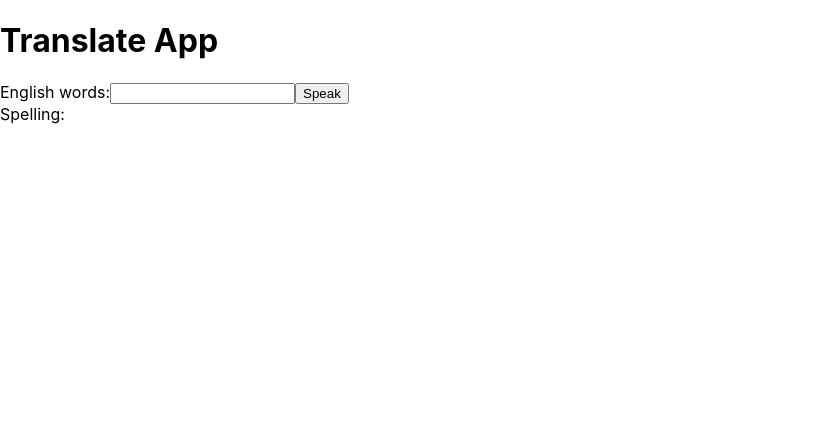
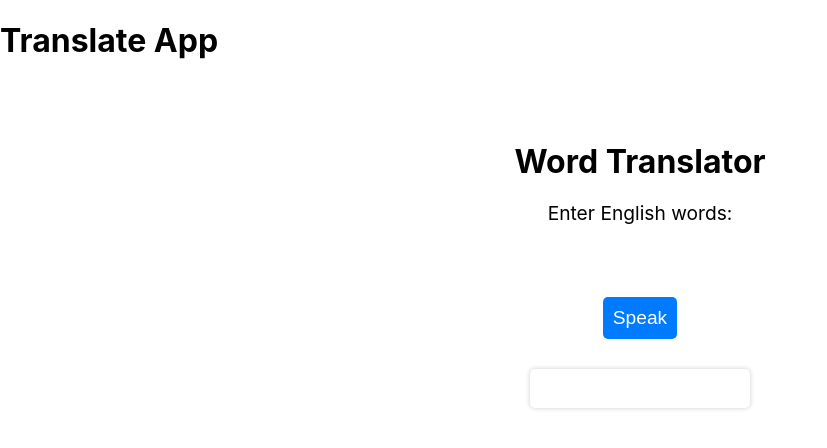
Before and after one commit to hussanmk2014/translatespell, a React (Create React App) app: page / in a window 1280 px wide. Shown: the top 448 px of the page, without its empty margins (0-827 px from the left). Built offline with nearby package versions, Linux system fonts and the light colour scheme.

Commit message:
Feat: Add design

```diff
--- a/src/TranslateApp.js
+++ b/src/TranslateApp.js
@@ -1,4 +1,5 @@
 import React from "react";
+import "./index.css";
 
 class TranslateApp extends React.Component {
   constructor(props) {
@@ -34,7 +35,6 @@ class TranslateApp extends React.Component {
     const swedishWords = [];
 
     for (const englishWord of englishWords) {
-      // Translate to Arabic
       const arabicResponse = await fetch(
         `https://translation.googleapis.com/language/translate/v2?key=${apiKey}&q=${englishWord}&source=en&target=ar`
       );
@@ -44,7 +44,6 @@ class TranslateApp extends React.Component {
       await this.handleSpeak(englishWord, "en-US");
       await this.handleSpeak(arabicWord, "ar-SA");
 
-      // Translate to Swedish
       const swedishResponse = await fetch(
         `https://translation.googleapis.com/language/translate/v2?key=${apiKey}&q=${englishWord}&source=en&target=sv`
       );
@@ -58,52 +57,33 @@ class TranslateApp extends React.Component {
   }
 
   render() {
-    const wordSpelling = this.state.englishWords
+    const { englishWords, arabicWords, swedishWords } = this.state;
+    const wordSpelling = englishWords
       .split(" ")
       .map((word, index) => {
-        const arabicWord = this.state.arabicWords[index];
-        const swedishWord = this.state.swedishWords[index];
-        if (arabicWord && swedishWord) {
-          return (
-            <React.Fragment key={index}>
-              <p>{word}</p>
-              <p>{arabicWord}</p>
-              <p>{swedishWord}</p>
-            </React.Fragment>
-          );
-        } else if (arabicWord) {
-          return (
-            <React.Fragment key={index}>
-              <p>{word}</p>
-              <p>{arabicWord}</p>
-            </React.Fragment>
-          );
-        } else if (swedishWord) {
-          return (
-            <React.Fragment key={index}>
-              <p>{word}</p>
-              <p>{swedishWord}</p>
-            </React.Fragment>
-          );
-        }
-        return <p key={index}>{word}</p>;
+        const arabicWord = arabicWords[index];
+        const swedishWord = swedishWords[index];
+        return (
+          <div key={index} className="word">
+            <p>{word}</p>
+            {arabicWord && <p className="translation">{arabicWord}</p>}
+            {swedishWord && <p className="translation">{swedishWord}</p>}
+          </div>
+        );
       });
 
     return (
-      <div>
-        <label htmlFor="englishWords">English words:</label>
+      <div className="container">
+        <h1>Word Translator</h1>
+        <label htmlFor="englishWords">Enter English words:</label>
         <input
           type="text"
           id="englishWords"
-          value={this.state.englishWords}
+          value={englishWords}
           onChange={this.handleWordChange}
         />
         <button onClick={this.handleTranslateAndSpeak.bind(this)}>Speak</button>
-        <br />
-        <label htmlFor="arabicWords">Spelling:</label>
-        <div id="arabicWords">{wordSpelling}</div>
-
-        <div id="swedishWord">{wordSpelling}</div>
+        <div className="word-container">{wordSpelling}</div>
       </div>
     );
   }
--- a/src/index.css
+++ b/src/index.css
@@ -11,3 +11,64 @@ code {
   font-family: source-code-pro, Menlo, Monaco, Consolas, 'Courier New',
     monospace;
 }
+.container {
+  max-width: 800px;
+  margin: 0 auto;
+  padding: 40px;
+  text-align: center;
+}
+
+h1 {
+  font-size: 2rem;
+  margin-bottom: 20px;
+}
+
+label {
+  display: block;
+  font-size: 1.2rem;
+  margin-bottom: 10px;
+}
+
+input {
+  font-size: 1.2rem;
+  padding: 10px;
+  width: 100%;
+  border-radius: 5px;
+  border: none;
+  margin-bottom: 20px;
+}
+
+button {
+  font-size: 1.2rem;
+  padding: 10px;
+  background-color: #007bff;
+  color: #fff;
+  border: none;
+  border-radius: 5px;
+  cursor: pointer;
+  margin-bottom: 20px;
+}
+
+.word-container {
+  display: flex;
+  flex-wrap: wrap;
+  justify-content: center;
+}
+
+.word {
+  margin: 10px;
+  padding: 10px;
+  border-radius: 5px;
+  box-shadow: 0px 0px 5px rgba(0, 0, 0, 0.2);
+  text-align: center;
+  width: 200px;
+}
+
+.word p {
+  font-size: 1.2rem;
+  margin-bottom: 5px;
+}
+
+.word .translation {
+  color: #007bff;
+}
```
